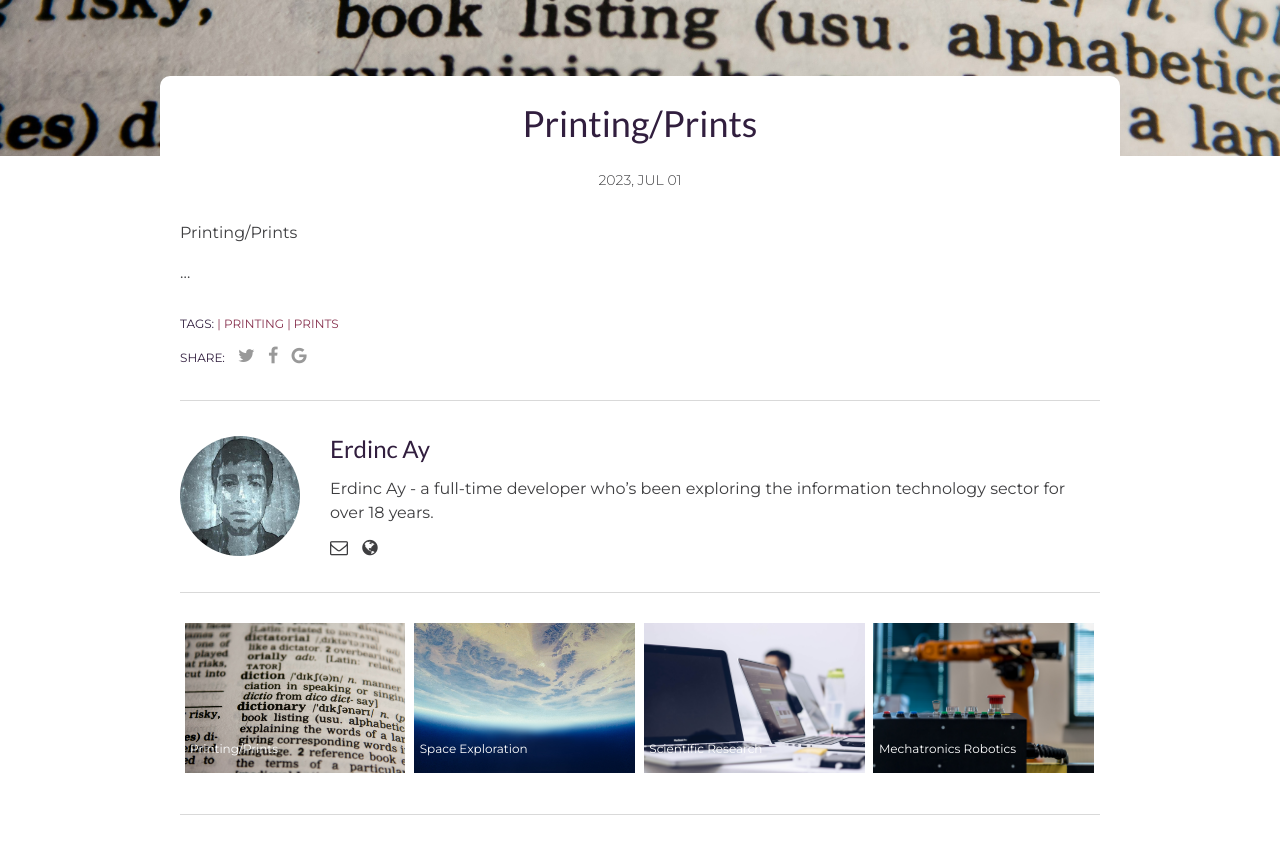
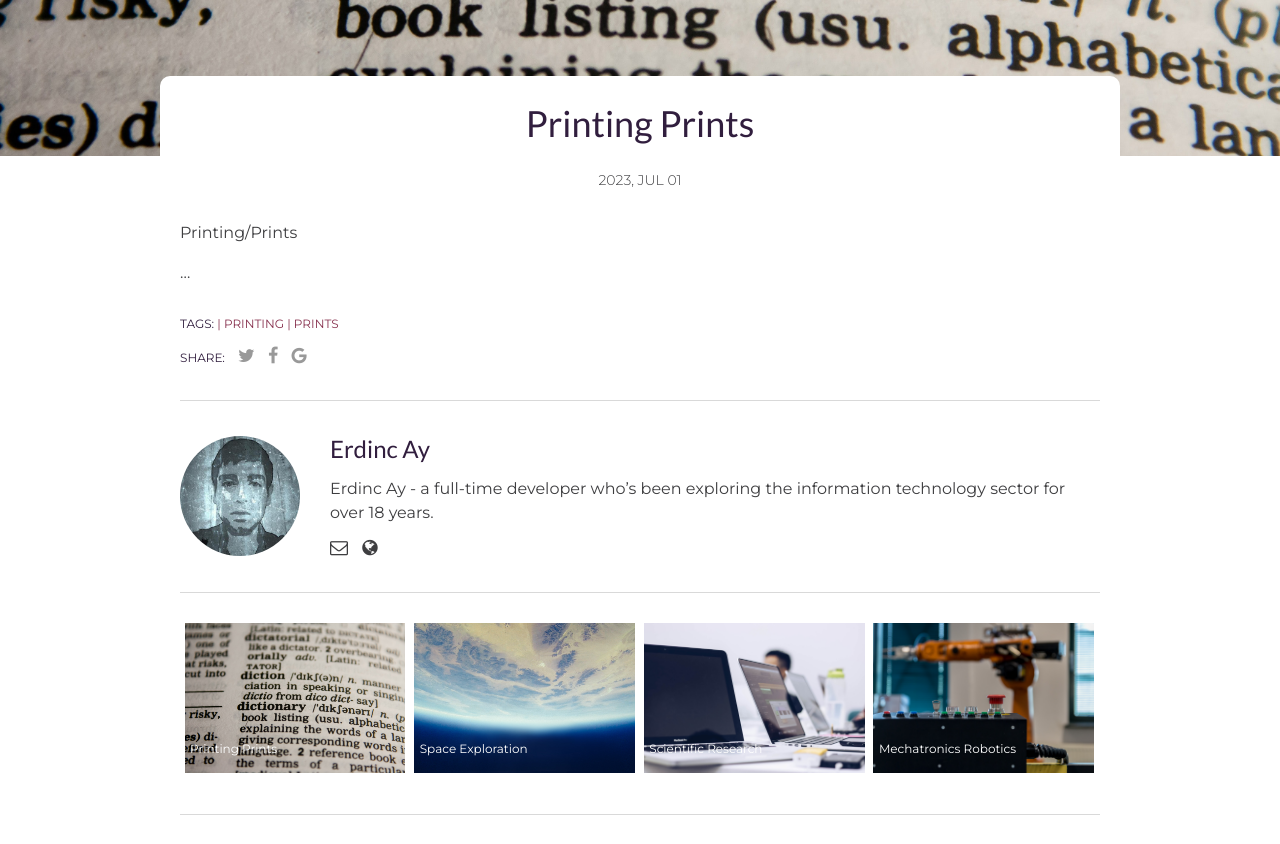
Before and after one commit to erdincay/erdincay.github.io, a Jekyll site: the page built from _posts/2023-07-01-printing-prints.markdown, in a window 1280 px wide. Shown: the part 447-1291 px from the top of the page. Built offline with Jekyll 4.4.1, drawn with Linux system fonts in a browser that asks for light colours.

```diff
--- a/_posts/2023-07-01-printing-prints.markdown
+++ b/_posts/2023-07-01-printing-prints.markdown
@@ -1,6 +1,6 @@
 ---
 layout: post
-title:  Printing/Prints
+title:  Printing Prints
 date:   2023-07-01 11:37:00 +0100
 description: Printing/Prints
 img: post-printing.jpg # Add image post (optional)
```
